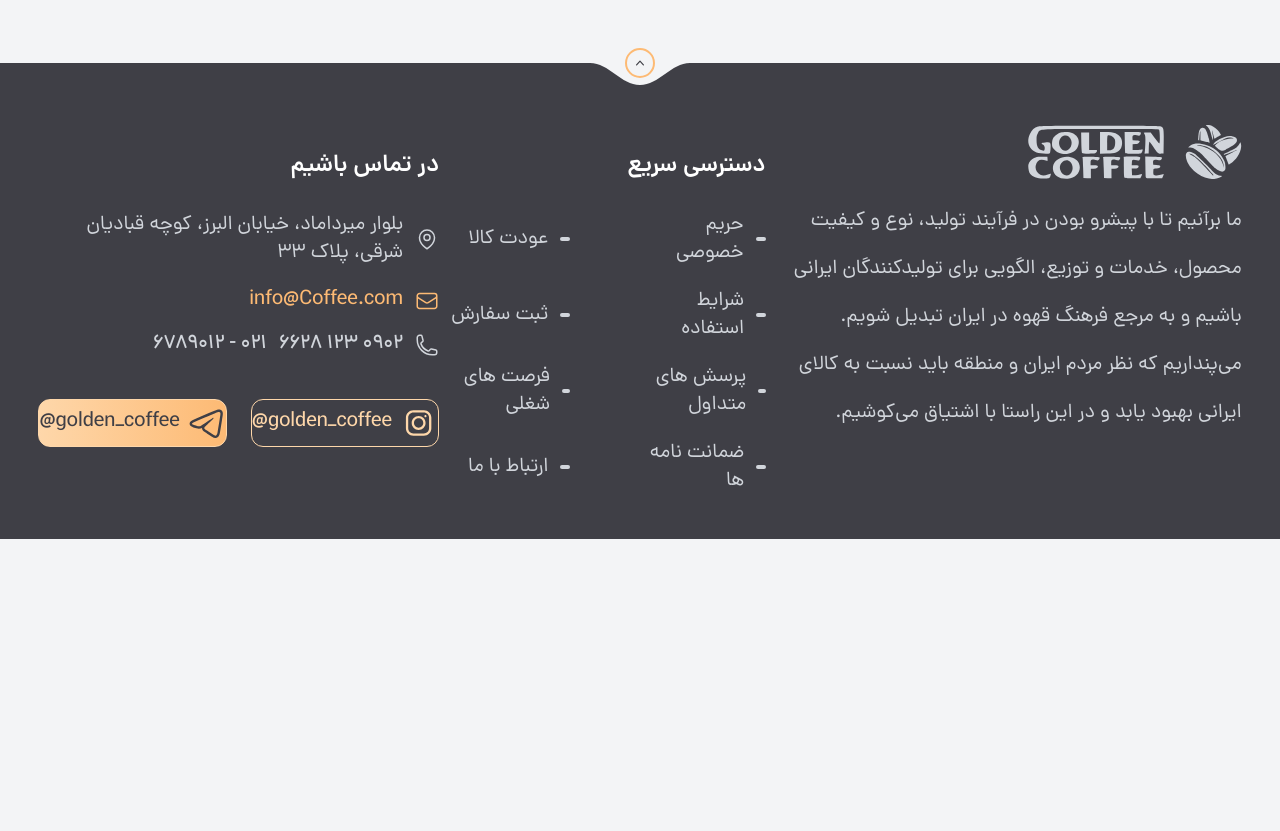
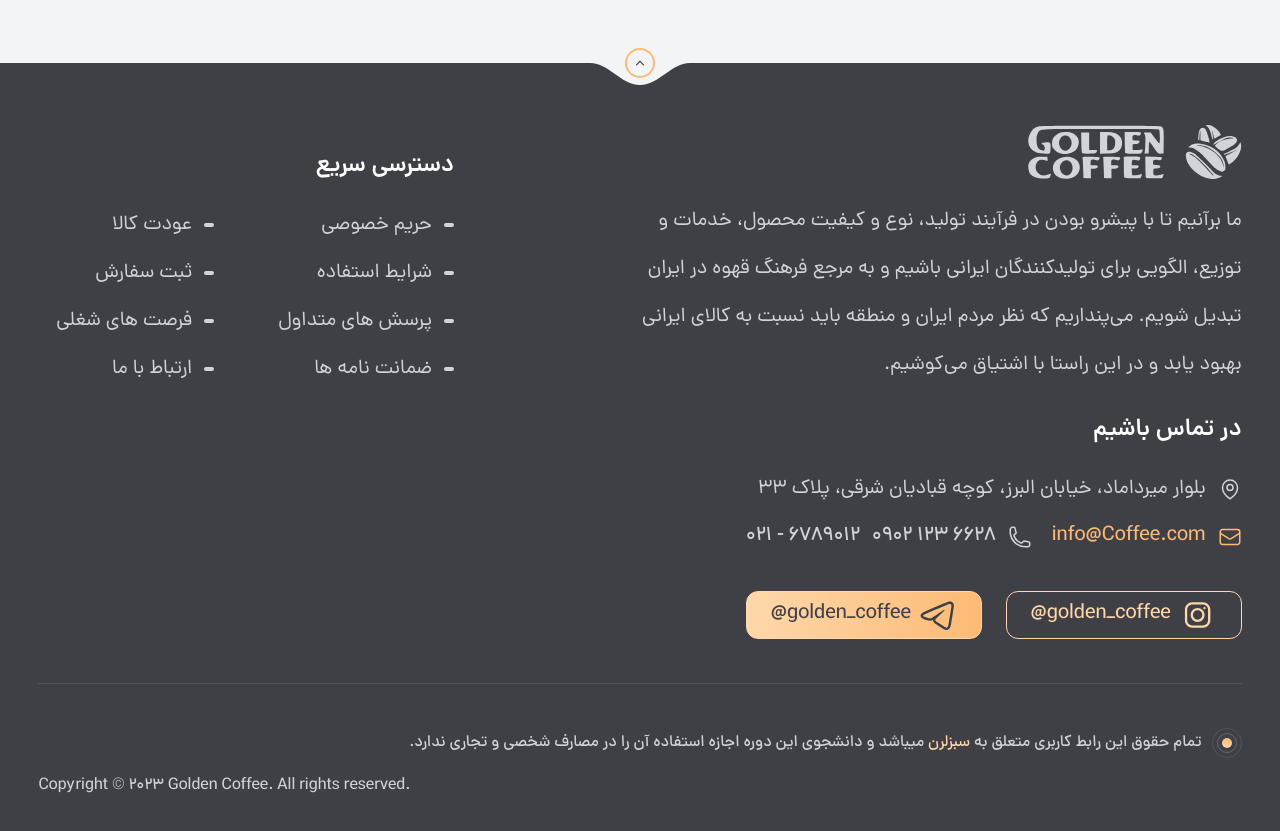
Before and after one commit to MAwasTaken/Coffee-Shop, a website: page public/index.html in a window 1280 px wide. Shown: the part 4800-5631 px from the top of the page. Before the commit the page ends 5339 px from the top, so only its background shows below. Drawn offline with Linux system fonts and the light colour scheme.

Commit message:
project completed

```diff
--- a/public/index.html
+++ b/public/index.html
@@ -701,7 +701,7 @@
 			<div class="nav-icon">
 				<!-- nav -->
 				<div
-					class="nav fixed -right-64 top-0 z-20 min-h-screen w-64 overflow-y-scroll bg-white px-4 pt-3 transition-all dark:bg-zinc-700"
+					class="nav fixed -right-64 bottom-0 top-0 z-20 w-64 overflow-y-scroll bg-white px-4 pt-3 transition-all dark:bg-zinc-700"
 				>
 					<!-- nav header -->
 					<div
@@ -840,7 +840,7 @@
 			</div>
 			<!-- cart -->
 			<div
-				class="cart fixed -left-64 top-0 z-20 flex min-h-screen w-64 flex-col overflow-y-scroll bg-white px-4 pt-5 transition-all dark:bg-zinc-700"
+				class="cart fixed -left-64 bottom-0 top-0 z-20 flex w-64 flex-col overflow-y-scroll bg-white px-4 pt-5 transition-all dark:bg-zinc-700"
 			>
 				<!-- cart header -->
 				<div
@@ -2886,9 +2886,8 @@
 					<use href="#chevron-down-mini"></use>
 				</svg>
 			</div>
-			<div
-				class="mx-auto flex flex-wrap justify-between px-4 text-gray-300 sm:w-[94%] md:px-0 lg:flex-nowrap"
-			>
+			<div class="mx-auto px-4 text-gray-300 sm:w-[94%] md:px-0 lg:flex-nowrap">
+				<div class="flex flex-wrap justify-between">
 					<div>
 						<div class="mb-6 flex gap-x-5 md:mb-4.5">
 							<svg class="h-[54px] w-[57px]">
@@ -2990,8 +2989,8 @@
 										<svg class="h-5 w-5 md:h-6 md:w-6">
 											<use href="#phone"></use>
 										</svg>
-									<span> 0902 123 6628 </span>
-									<span> 021 - 6789012 </span>
+										<span class="ltr-text"> 0902 123 6628 </span>
+										<span class="ltr-text"> 021 - 6789012 </span>
 									</div>
 								</div>
 								<div class="ltr-text flex gap-x-1.5 font-DanaMedium md:gap-x-6 md:text-xl">
@@ -3016,6 +3015,25 @@
 								</div>
 							</div>
 						</div>
+					</div>
+				</div>
+				<div
+					class="mt-10 flex flex-wrap items-center justify-between gap-4 border-t border-t-white/10 pt-10 font-DanaMedium text-xs/5 md:mt-11 md:pt-11 md:text-base"
+				>
+					<div class="flex items-center gap-x-2.5">
+						<div class="flex-center h-[30px] w-[30px] shrink-0 rounded-full border border-white/10">
+							<div class="flex-center h-5 w-5 rounded-full border border-white/20">
+								<div
+									class="h-2.5 w-2.5 rounded-full bg-gradient-to-t from-orange-200 to-orange-300"
+								></div>
+							</div>
+						</div>
+						<p>
+							تمام حقوق این رابط کاربری متعلق به <span class="text-orange-200">سبزلرن</span> میباشد
+							و دانشجوی این دوره اجازه استفاده آن را در مصارف شخصی و تجاری ندارد.
+						</p>
+					</div>
+					<span class="ltr-text mr-auto">Copyright © 2023 Golden Coffee. All rights reserved.</span>
 				</div>
 			</div>
 		</footer>
--- a/public/scripts/app.js
+++ b/public/scripts/app.js
@@ -53,7 +53,6 @@ cartOpenBtn.addEventListener('click', () => {
 });
 
 navCloseBtn.addEventListener('click', () => {
-	console.log('click');
 	closeNav();
 });
 cartCloseBtn.addEventListener('click', closeCart);
```
Also changed, not shown: public/styles/final.css (added), public/styles/styles.css. Lines whose indentation alone changed are shown as unchanged.
